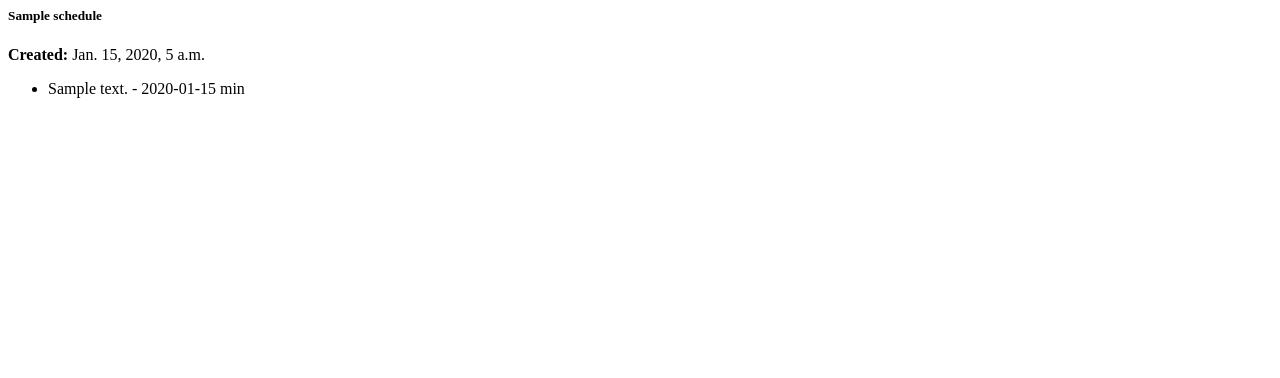
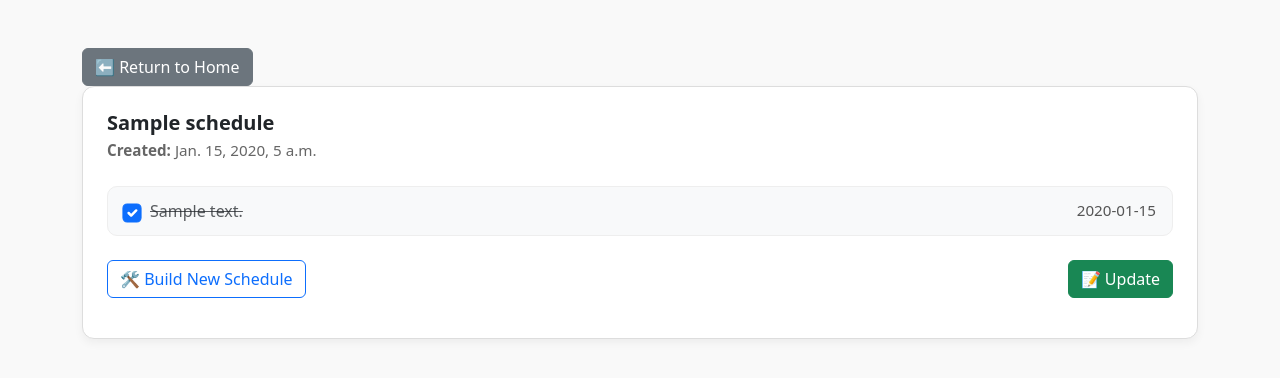
Before and after one commit to dhshin04/HooLevelUp, a Django app: page /schedule/ in a window 1280 px wide. Shown: the top 378 px of the page. Run offline with Django 5.2, Linux system fonts and the light colour scheme; tables that the repository leaves empty hold one stand-in row (values such as "Sample post"); some libraries are stand-ins or nearby versions.

Commit message:
Completed schedule feature

```diff
--- a/schedule/models.py
+++ b/schedule/models.py
@@ -17,6 +17,7 @@ class Task(models.Model):
     schedule = models.ForeignKey(Schedule, related_name='tasks', on_delete=models.CASCADE)
     description = models.CharField(max_length=255)
     estimated_time = models.CharField(max_length=255)
+    completed = models.BooleanField(default=False)
 
     def __str__(self):
         return self.description
--- a/schedule/templates/schedule/home.html
+++ b/schedule/templates/schedule/home.html
@@ -1,13 +1,122 @@
-{% for schedule in schedules %}
-  <div class="card mb-4 p-3">
-    <h5>{{ schedule.name }}</h5>
-    <p><strong>Created:</strong> {{ schedule.created_at }}</p>
-    <ul>
-      {% for task in schedule.tasks.all %}
-        <li>{{ task.description }} - {{ task.estimated_time }} min</li>
-      {% endfor %}
-    </ul>
+{% load static %}
+{% load bootstrap5 %}
+{% bootstrap_css %}
+{% bootstrap_javascript %}
+
+<!DOCTYPE html>
+<html lang="en">
+<head>
+  <meta charset="UTF-8" />
+  <meta name="viewport" content="width=device-width, initial-scale=1.0" />
+  <title>My Schedule</title>
+
+  <style>
+    body {
+      padding: 3em;
+      background-color: #f9f9f9;
+    }
+
+    .schedule-card {
+      background-color: #fff;
+      border: 1px solid #ddd;
+      border-radius: 12px;
+      padding: 24px;
+      box-shadow: 0 4px 10px rgba(0, 0, 0, 0.05);
+      margin-bottom: 2rem;
+    }
+
+    .schedule-header h5 {
+      font-weight: 600;
+      margin-bottom: 0.25rem;
+    }
+
+    .schedule-header p {
+      color: #666;
+      font-size: 0.95rem;
+      margin: 0;
+    }
+
+    .task-item {
+      background-color: #f8f9fa;
+      border: 1px solid #eee;
+      border-radius: 10px;
+      padding: 12px 16px;
+      margin-bottom: 10px;
+      display: flex;
+      align-items: center;
+      justify-content: space-between;
+    }
+
+    .task-left {
+      display: flex;
+      align-items: center;
+      gap: 10px;
+    }
+
+    .form-check-input {
+      transform: scale(1.2);
+    }
+
+    .form-check-label {
+      margin-bottom: 0;
+      font-weight: 500;
+    }
+
+    .task-time {
+      font-size: 0.95rem;
+      color: #555;
+      white-space: nowrap;
+      margin-left: 1rem;
+    }
+  </style>
+</head>
+<body>
+  <div class="container">
+    <a href="{% url 'main:main_screen' %}" class="btn btn-secondary">
+      ⬅️ Return to Home
+    </a>
+    {% if schedule %}
+      <div class="schedule-card">
+        <div class="schedule-header">
+          <h5>{{ schedule.name }}</h5>
+          <p><strong>Created:</strong> {{ schedule.created_at }}</p>
+        </div>
+
+        <form method="post" action="{% url 'schedule:complete' %}">
+          {% csrf_token %}
+          <div class="task-list mt-4">
+            {% for task in schedule.tasks.all %}
+              <div class="task-item">
+                <div class="task-left">
+                  <input class="form-check-input"
+                         type="checkbox"
+                         name="completed_tasks"
+                         value="{{ task.id }}"
+                         id="task-{{ forloop.counter }}"
+                         {% if task.completed %}checked{% endif %}>
+                  <label class="form-check-label {% if task.completed %}text-decoration-line-through text-muted{% endif %}"
+                         for="task-{{ forloop.counter }}">
+                    {{ task.description }}
+                  </label>
+                </div>
+                <span class="task-time">{{ task.estimated_time }}</span>
+              </div>
+            {% endfor %}
+          </div>
+
+          <div class="d-flex justify-content-between mt-4">
+            <a href="{% url 'schedule:build' %}" class="btn btn-outline-primary">
+              🛠 Build New Schedule
+            </a>
+            <button type="submit" class="btn btn-success">
+              📝 Update
+            </button>
+          </div>
+        </form>
+      </div>
+    {% else %}
+      <div class="alert alert-info">No schedules saved yet.</div>
+    {% endif %}
   </div>
-{% empty %}
-  <p>No schedules saved yet.</p>
-{% endfor %}
+</body>
+</html>
--- a/schedule/urls.py
+++ b/schedule/urls.py
@@ -8,4 +8,5 @@ urlpatterns = [
     path('build/',views.build, name='build'),
     path('generate/', views.generate, name='generate'),
     path('schedule_builder/', views.schedule_builder, name='schedule_builder'),
+    path('complete/', views.complete_schedule, name='complete'),
 ]
--- a/schedule/views.py
+++ b/schedule/views.py
@@ -1,6 +1,7 @@
 from django.shortcuts import render, redirect
 from django.http import HttpResponse, JsonResponse, HttpResponseServerError
 from django.contrib.auth.models import User
+from django.utils import timezone
 import json
 
 from llm_client import call_gemini
@@ -9,8 +10,8 @@ from . import models
 
 # Create your views here.
 def index(request):
-    schedule = models.Schedule.objects.all().prefetch_related('tasks')
-    return render(request, 'schedule/home.html', {'schedules': schedule})
+    schedule = models.Schedule.objects.prefetch_related('tasks').first()
+    return render(request, 'schedule/home.html', {'schedule': schedule})
 
 
 def build(request):
@@ -61,6 +62,7 @@ def schedule_builder(request):
 
     # Update the name or timestamp if needed
     schedule.name = "My Schedule"
+    schedule.created_at = timezone.now()
     schedule.save()
 
     # Clear existing tasks before adding new ones
@@ -74,3 +76,22 @@ def schedule_builder(request):
         )
 
     return redirect('schedule:today_schedule')
+
+
+def complete_schedule(request):
+    if request.method == 'POST':
+        schedule = models.Schedule.objects.prefetch_related('tasks').first()
+        if not schedule:
+            return redirect('schedule:today_schedule')
+
+        checked_ids = request.POST.getlist('completed_tasks')
+        all_ids = [task.id for task in schedule.tasks.all()]
+
+        # ✅ Mark checked as complete
+        models.Task.objects.filter(id__in=checked_ids).update(completed=True)
+
+        # ❌ Mark unchecked as incomplete
+        unchecked_ids = set(all_ids) - set(map(int, checked_ids))
+        models.Task.objects.filter(id__in=unchecked_ids).update(completed=False)
+
+        return redirect('schedule:today_schedule')
```
Also changed, not shown: schedule/templates/schedule/final_build.html (+8 -1 lines), schedule/migrations/0004_task_completed.py (added).
